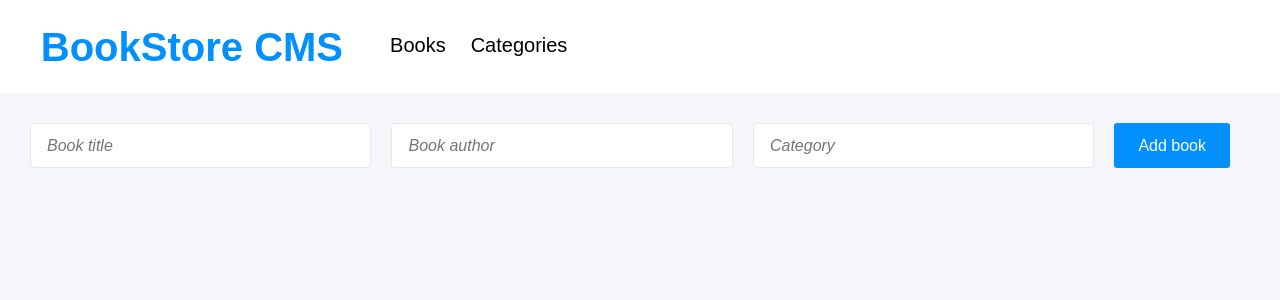
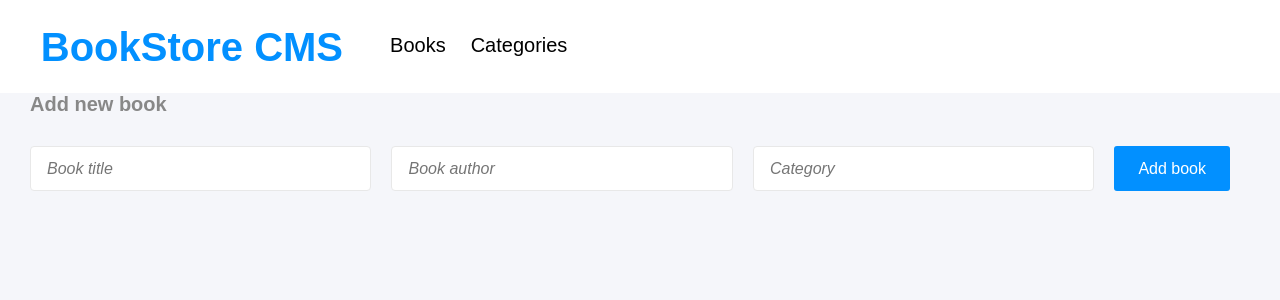
Before and after one commit to GhislainMitahi/gm-book-store, a React (Create React App) app: page / in a window 1280 px wide. Shown: the top 300 px of the page. Built offline with nearby package versions, Linux system fonts and the light colour scheme; no server answers.

Commit message:
add style on form

```diff
--- a/src/components/books/form.js
+++ b/src/components/books/form.js
@@ -41,6 +41,8 @@ const books = () => {
   };
 
   return (
+    <>
+      <h2>Add new book</h2>
       <form onSubmit={handleSubmit} className='form'>
         <input
           type='text'
@@ -71,6 +73,7 @@ const books = () => {
           value='Add book'
         />
       </form>
+    </>
   );
 };
 
```
Lines whose indentation alone changed are shown as unchanged.
